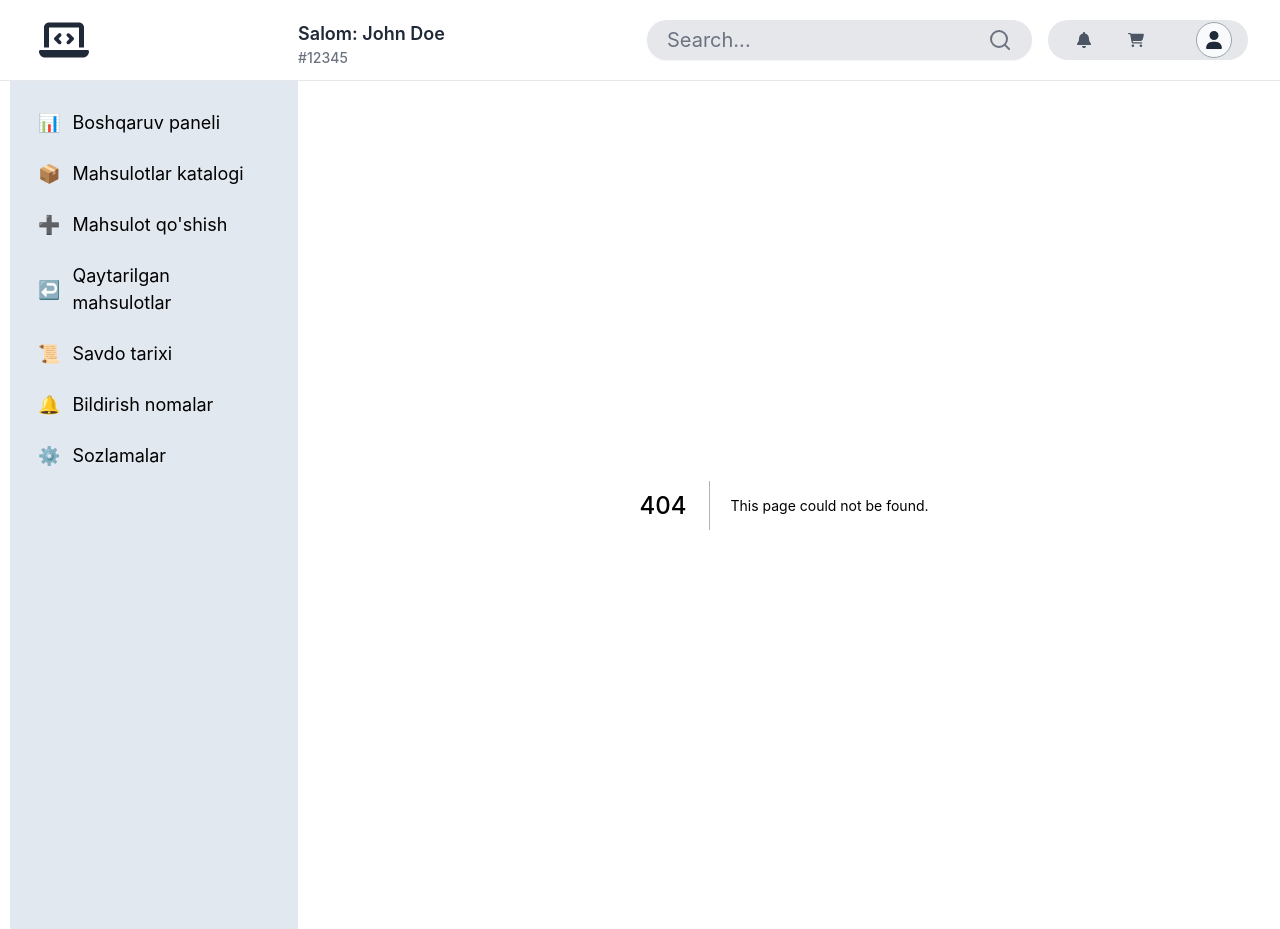
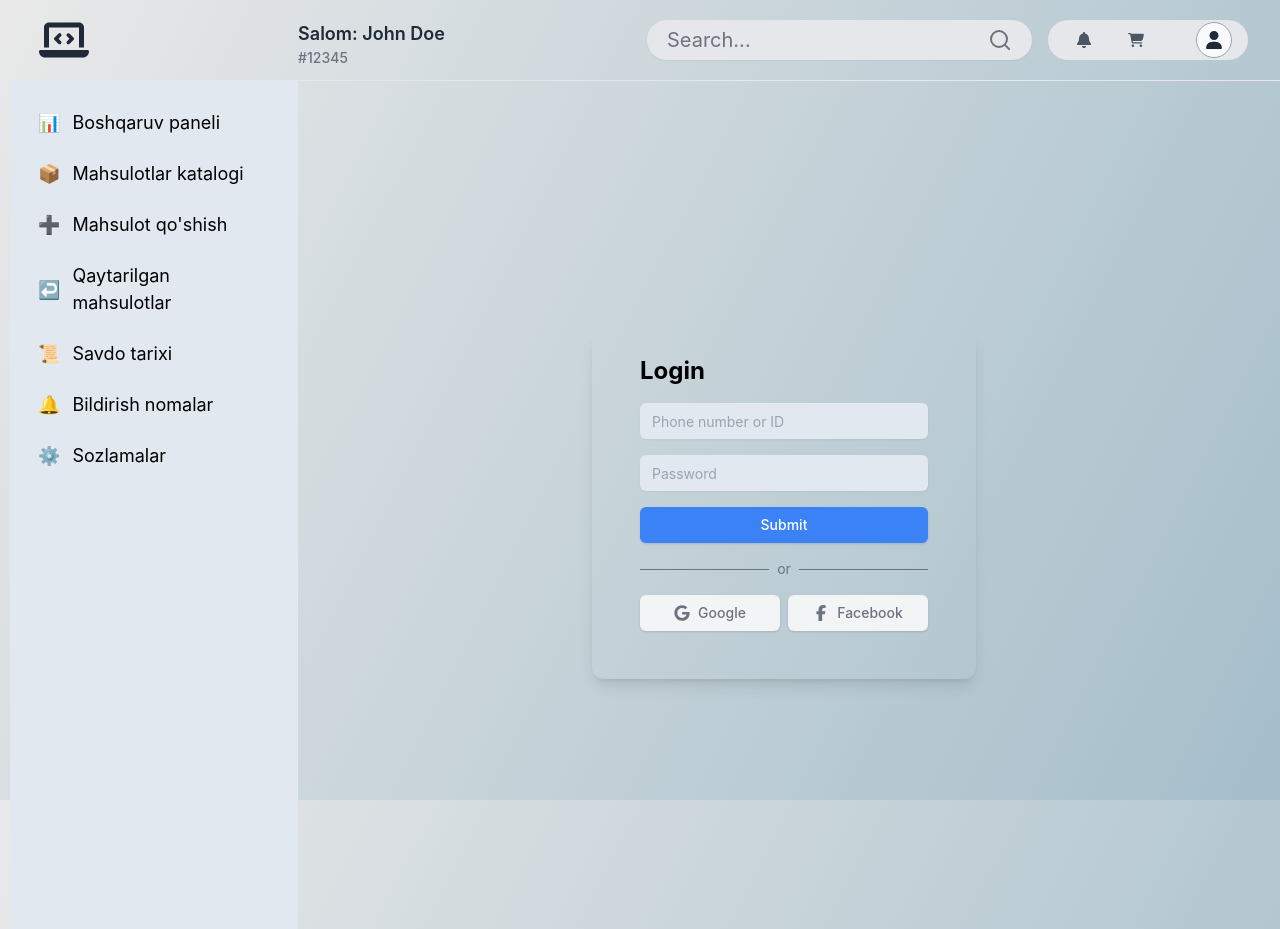
Before and after one commit to Blackxok/task_2, a Next.js app: page /login in a window 1280 px wide. Before the commit this address had no page. Built offline with nearby package versions, Linux system fonts and the light colour scheme.

Commit message:
loginpage Verst

```diff
--- a/app/layout.tsx
+++ b/app/layout.tsx
@@ -3,10 +3,7 @@ import type { Metadata } from 'next'
 import '../styles/globals.css'
 import Sidebar from './(root)/(home)/_components/Sidebar'
 
-export const metadata: Metadata = {
-	title: 'Create Next App',
-	description: 'Generated by create next app',
-}
+
 
 export default function RootLayout({
 	children,
--- /dev/null
+++ b/app/login/page.tsx
@@ -0,0 +1,145 @@
+'use client'
+
+import { Button } from '@/components/ui/button'
+import { Card, CardContent } from '@/components/ui/card'
+import { Input } from '@/components/ui/input'
+import { useRouter } from 'next/navigation'
+import { useState } from 'react'
+import { FaFacebookF, FaGoogle } from 'react-icons/fa6'
+
+const LoginPage = () => {
+	const [number, setNumber] = useState('')
+	const [password, setPassword] = useState('')
+	const [error, setError] = useState('')
+	const router = useRouter()
+
+	// const handleSubmit = async (e: React.FormEvent) => {
+	// 	e.preventDefault()
+	// 	setError('')
+	// 	console.log('Form submitted', { number, password })
+
+	// 	if (!number || !password) {
+	// 		setError('Please fill in all fields')
+	// 		return
+	// 	}
+
+	// 	try {
+	// 		console.log('Sending request to backend...')
+	// 		const response = await fetch('https://newera1.pythonanywhere.com/account/login/', {
+	// 			method: 'POST',
+	// 			headers: {
+	// 				'Content-Type': 'application/json',
+	// 			},
+	// 			body: JSON.stringify({
+	// 				phone_number: number,
+	// 				password: password,
+	// 			}),
+	// 		})
+	// 		console.log('Response received:', response)
+
+	// 		const data = await response.json()
+	// 		console.log('Backend Data:', data)
+
+	// 		if (response.ok) {
+	// 			router.push('/dashboard')
+	// 		} else {
+	// 			setError(data.message || 'Invalid phone number or password')
+	// 		}
+	// 	} catch (err) {
+	// 		console.error('Error occurred:', err)
+	// 		setError('Server error. Please try again later.')
+	// 	}
+	// }
+	const handleSubmit = async (e: React.FormEvent) => {
+		e.preventDefault()
+		setError('')
+		console.log('Form submitted', { number, password })
+
+		if (!number || !password) {
+			setError('Please fill in all fields')
+			return
+		}
+
+		try {
+			console.log('Sending request to Reqres API...')
+			const response = await fetch('https://reqres.in/api/users', {
+				method: 'POST',
+				headers: {
+					'Content-Type': 'application/json',
+				},
+				body: JSON.stringify({
+					name: 'John',
+					job: 'Developer',
+				}),
+			})
+			console.log('Response received:', response)
+
+			const data = await response.json()
+			console.log('Reqres API Data:', data)
+
+			if (response.ok) {
+				// Taxminiy token yaratish
+				const token = 'fake-token-' + Math.random().toString(36).slice(2) // Random token yaratish
+				localStorage.setItem('authToken', token) // LocalStorage-ga token saqlash
+
+				console.log('Token saved to localStorage:', token)
+
+				router.push('/dashboard')
+			} else {
+				setError(data.message || 'Invalid phone number or password')
+			}
+		} catch (err) {
+			console.error('Error occurred:', err)
+			setError('Server error. Please try again later.')
+		}
+	}
+
+	return (
+		<div className='flex items-center justify-center min-h-screen'>
+			<Card className='w-96 p-6 shadow-lg border-none'>
+				<CardContent>
+					<h2 className='text-2xl font-bold mb-4'>Login</h2>
+					{error && <p className='text-red-500 text-sm mb-2'>{error}</p>}
+					<form onSubmit={handleSubmit} className='flex flex-col gap-4'>
+						<Input
+							className='border-none bg-slate-200 !placeholder-gray-400'
+							type='tel' // Telefon raqami uchun 'tel' turi
+							placeholder='Phone number or ID'
+							value={number}
+							onChange={e => setNumber(e.target.value)}
+							required
+						/>
+						<Input
+							className='border-none bg-slate-200 !placeholder-gray-400'
+							type='password'
+							placeholder='Password'
+							value={password}
+							onChange={e => setPassword(e.target.value)}
+							required
+						/>
+						<Button type='submit' className='w-full bg-blue-500 hover:bg-blue-600 text-white'>
+							Submit
+						</Button>
+					</form>
+					<div className='flex items-center my-4'>
+						<div className='flex-grow border-t border-gray-500'></div>
+						<span className='mx-2 text-gray-500 text-sm'>or</span>
+						<div className='flex-grow border-t border-gray-500'></div>
+					</div>
+					<div className='flex flex-row gap-2'>
+						<Button className='w-1/2 bg-gray-100 text-gray-500 hover:bg-gray-200'>
+							<FaGoogle />
+							Google
+						</Button>
+						<Button className='w-1/2 bg-gray-100 text-gray-500 hover:bg-gray-200'>
+							<FaFacebookF />
+							Facebook
+						</Button>
+					</div>
+				</CardContent>
+			</Card>
+		</div>
+	)
+}
+
+export default LoginPage
```
